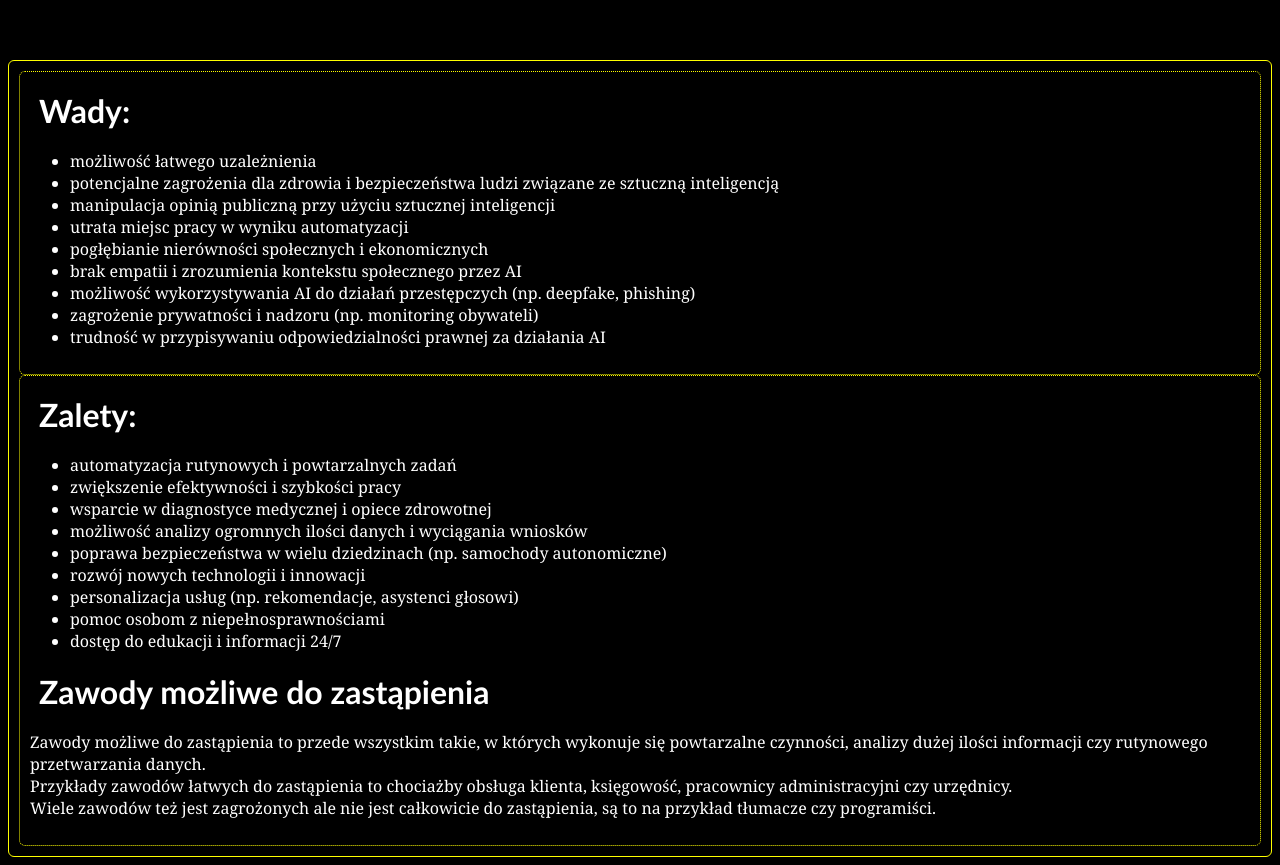
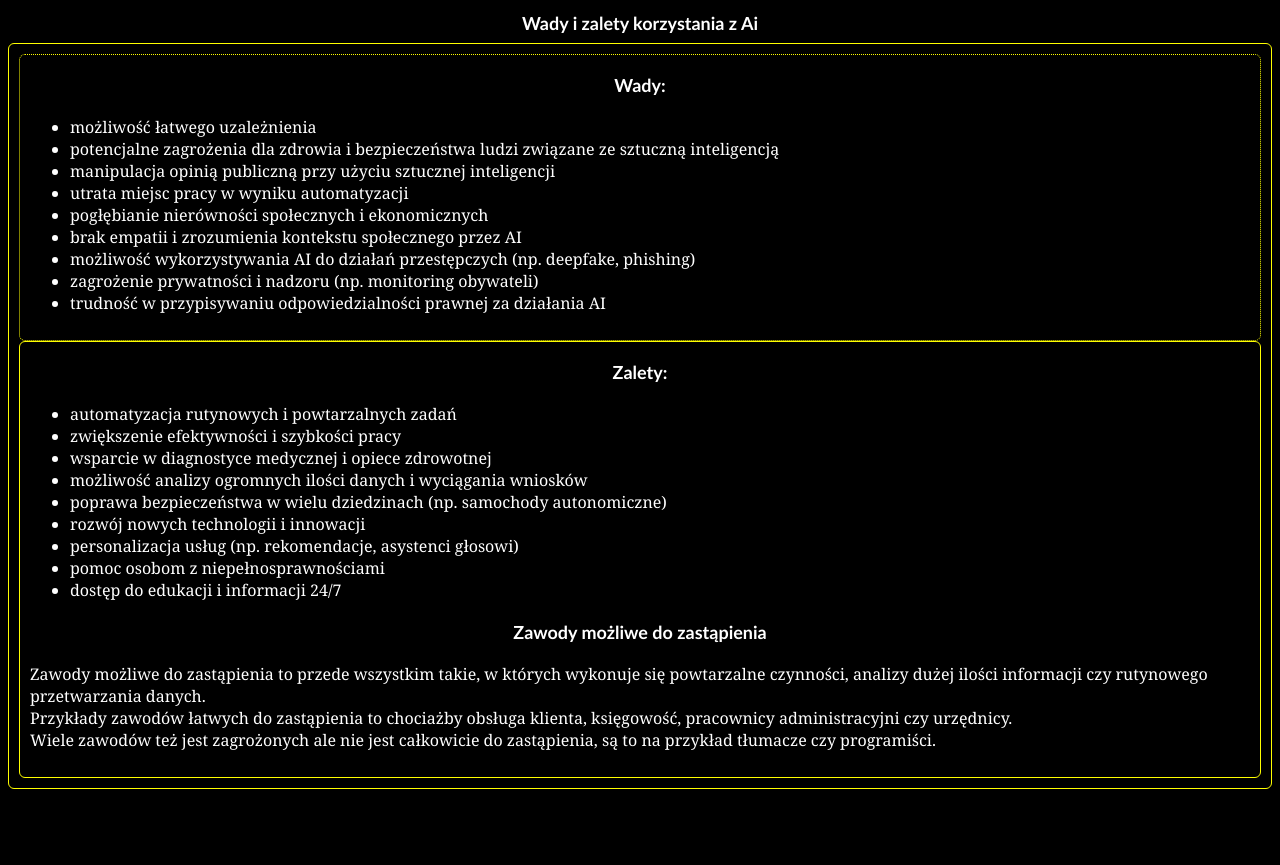
Before and after one commit to 1i2022Krystian20/ai, a plain HTML site: page index.html in a window 1280 px wide. After the commit the page ends 800 px from the top, so only its background shows below. Drawn offline with Linux system fonts and the light colour scheme; a script that the page names is missing.

Commit message:
Update style 2.css

```diff
--- a/style.css
+++ b/style.css
@@ -5,7 +5,9 @@ body
 
 h1
 {
-    /*text-align: center;*/
+    color: white;
+    font-size: large;
+    text-align: center;
     margin: 5px;
     padding: 4px;
     font-family: 'Gill Sans', 'Gill Sans MT', Calibri, 'Trebuchet MS', sans-serif;
@@ -25,10 +27,11 @@ h1
 {
     color: white;
     /* text-align: center; */
-    border: 1px dotted yellow;
+    border: 1px solid yellow;
     padding: 10px;
     font-family: Georgia, 'Times New Roman', Times, serif;
     border-radius: 6px;
+    border-style: dotted;
 }
 
 
@@ -36,7 +39,7 @@ h1
 {
     color: white;
     /* text-align: center; */
-    border: 1px dotted yellow;
+    border: 1px solid yellow;
     padding: 10px;
     font-family: Georgia, 'Times New Roman', Times, serif;
     border-radius: 6px;
```
